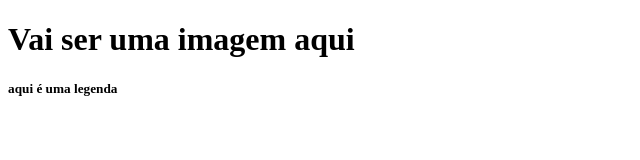
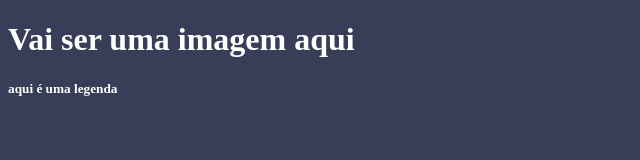
Before and after one commit to GiovanaaPaulino/SiteEscola, a plain HTML site: page index.html in a window 1280 px wide. Shown: the whole page, without its empty margins (0-640 px from the left). Drawn offline with Linux system fonts and the light colour scheme.

Commit message:
Add files via upload

```diff
--- a/index.html
+++ b/index.html
@@ -4,6 +4,7 @@
     <meta charset="UTF-8">
     <meta name="viewport" content="width=device-width, initial-scale=1.0">
     <title>Site Escola</title>
+    <link rel="stylesheet" href="style.css">
 </head>
 <body>
     <h1>Vai ser uma imagem aqui</h1>
--- a/style.css
+++ b/style.css
@@ -0,0 +1,4 @@
+body{
+    background-color: #383D58;
+    color: white;
+}
```
